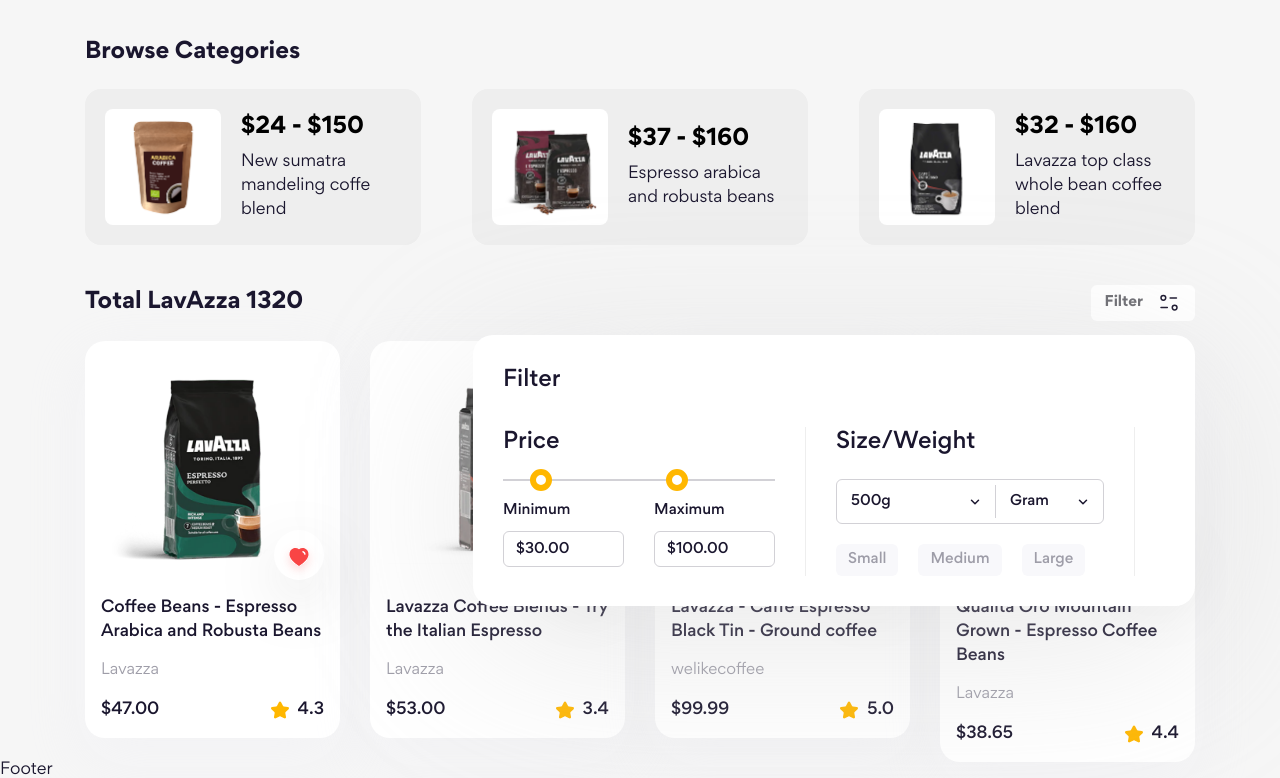
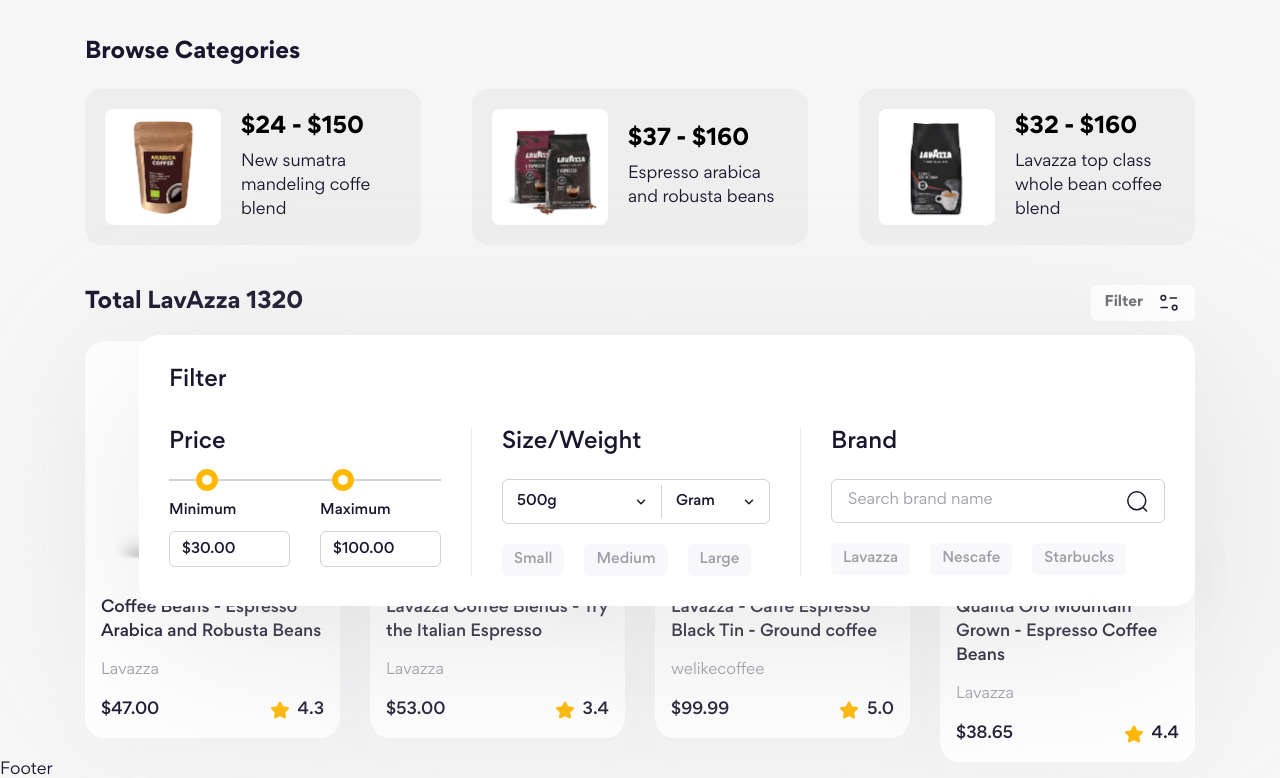
Before and after one commit to KonggMinhh/8_Grocery-Mart, a website: page index.html in a window 1280 px wide. Shown: the part 530-1308 px from the top of the page. Drawn offline with Linux system fonts and the light colour scheme.

Commit message:
form filter #3

```diff
--- a/index.html
+++ b/index.html
@@ -208,13 +208,17 @@
                                                         class="filter__form-label filter__form-label--small"
                                                         >Minimum</label
                                                     >
+                                                    <div
+                                                        class="filter__form-text-input filter__form-text-input--small"
+                                                    >
                                                         <input
                                                             type="text"
                                                             name=""
                                                             id=""
+                                                            class="filter__form-input"
                                                             value="$30.00"
-                                                        class="filter__form-input"
                                                         />
+                                                    </div>
                                                 </div>
                                                 <div>
                                                     <label
@@ -222,13 +226,17 @@
                                                         class="filter__form-label filter__form-label--small"
                                                         >Maximum</label
                                                     >
+                                                    <div
+                                                        class="filter__form-text-input filter__form-text-input--small"
+                                                    >
                                                         <input
                                                             type="text"
                                                             name=""
                                                             id=""
+                                                            class="filter__form-input"
                                                             value="$100.00"
-                                                        class="filter__form-input"
                                                         />
+                                                    </div>
                                                 </div>
                                             </div>
                                         </div>
@@ -291,7 +299,52 @@
                                         </div>
                                         <div class="filter__separate"></div>
                                         <!-- Filter column 3 -->
-                                        <div class="filter__col"></div>
+                                        <div class="filter__col">
+                                            <label
+                                                for=""
+                                                class="filter__form-label"
+                                                >Brand
+                                            </label>
+                                            <!-- Input -->
+                                            <div class="filter__form-group">
+                                                <div
+                                                    class="filter__form-text-input"
+                                                >
+                                                    <input
+                                                        type="text"
+                                                        name=""
+                                                        id=""
+                                                        placeholder="Search brand name"
+                                                        class="filter__form-input"
+                                                    />
+                                                    <img
+                                                        src="./assets/icons/search.svg"
+                                                        alt=""
+                                                        class="filter__form-input-icon"
+                                                    />
+                                                </div>
+                                            </div>
+                                            <!-- Button -->
+                                            <div class="filter__form-group">
+                                                <div class="filter__form-tags">
+                                                    <button
+                                                        class="filter__form-tag"
+                                                    >
+                                                        Lavazza
+                                                    </button>
+                                                    <button
+                                                        class="filter__form-tag"
+                                                    >
+                                                        Nescafe
+                                                    </button>
+                                                    <button
+                                                        class="filter__form-tag"
+                                                    >
+                                                        Starbucks
+                                                    </button>
+                                                </div>
+                                            </div>
+                                        </div>
                                     </div>
                                 </form>
                             </div>
--- a/scss/base/_base.scss
+++ b/scss/base/_base.scss
@@ -17,7 +17,6 @@
 a {
     color: inherit;
     text-decoration: none;
-    -webkit-tap-highlight-color: transparent;
 }
 button {
     border: none;
@@ -38,6 +37,8 @@
     color: inherit;
     outline: none;
     border: none;
+    -webkit-tap-highlight-color: transparent;
+
 }
 .container {
     @include abstracts.screen(sm) {
--- a/scss/components/_filter-form.scss
+++ b/scss/components/_filter-form.scss
@@ -58,18 +58,41 @@
             }
         }
         &-select-wrap,
-        &-input {
+        &-text-input {
             border-radius: 6px;
             border: 1px solid #d2d1d6;
         }
+        &-text-input {
+            display: flex;
+            align-items: center;
+
+            width: 334px;
+            height: 44px;
+            padding: 0 16px;
+
+            overflow: hidden;
+            &--small {
+                width: 121px;
+                height: 36px;
+                padding: 0 12px;
+            }
+        }
+        &-text-input--small &-input {
+            font-size: 1.4rem;
+        }
         &-input {
-            width: 121px;
-            height: 36px;
-            padding: 0 12px;
+            width: 100%;
 
-            font-size: 1.4rem;
+            font-size: 1.5rem;
             font-weight: 500;
-            line-height: 142.857%;
+            line-height: 146.667%;
+            &::placeholder {
+                color: #9e9da8;
+                font-weight: 400;
+            }
+        }
+        &-input-icon {
+            margin-left: 12px;
         }
         &-select-wrap {
             display: flex;
```
Also changed, not shown: assets/css/main.css, 1 other file. Lines whose indentation alone changed are shown as unchanged.
